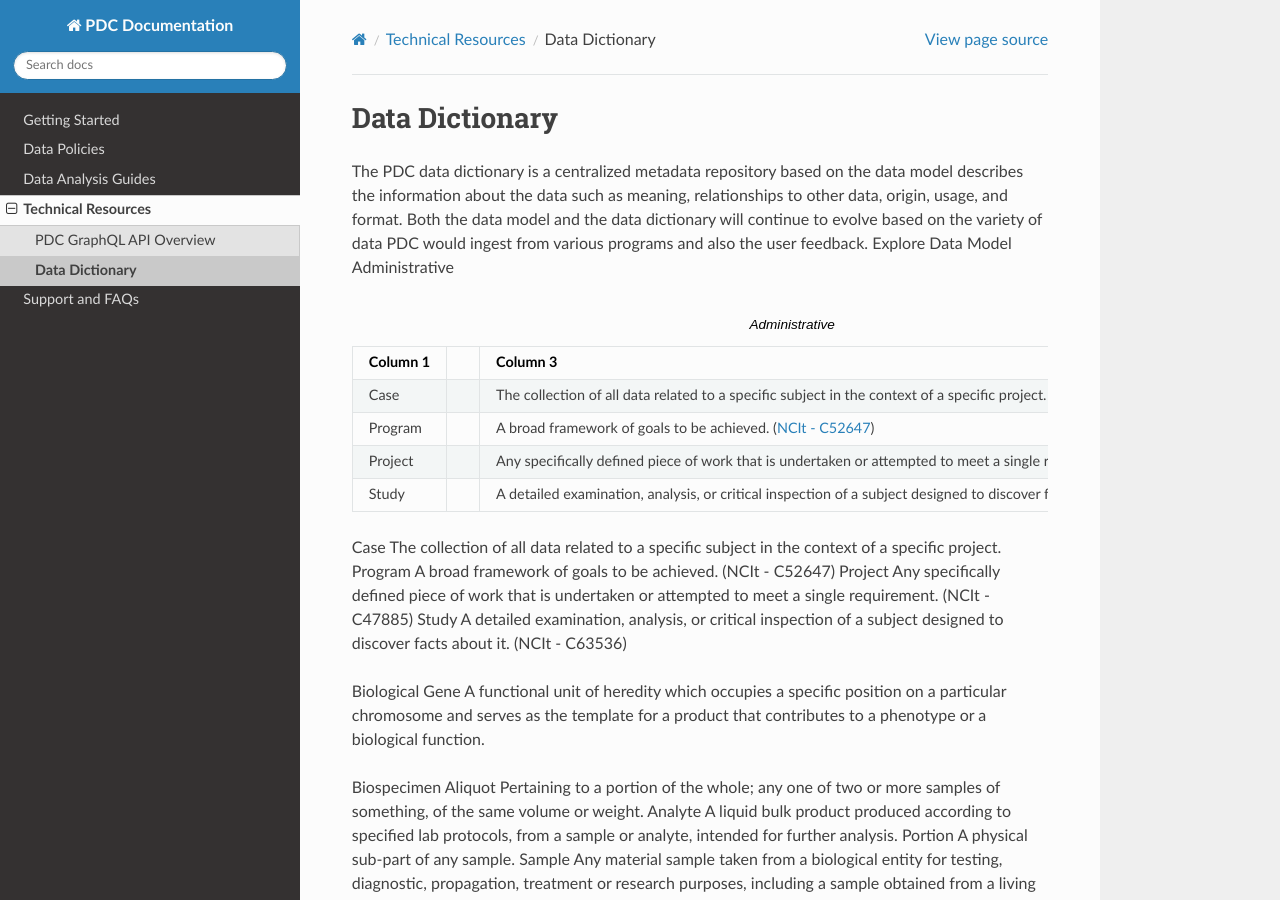
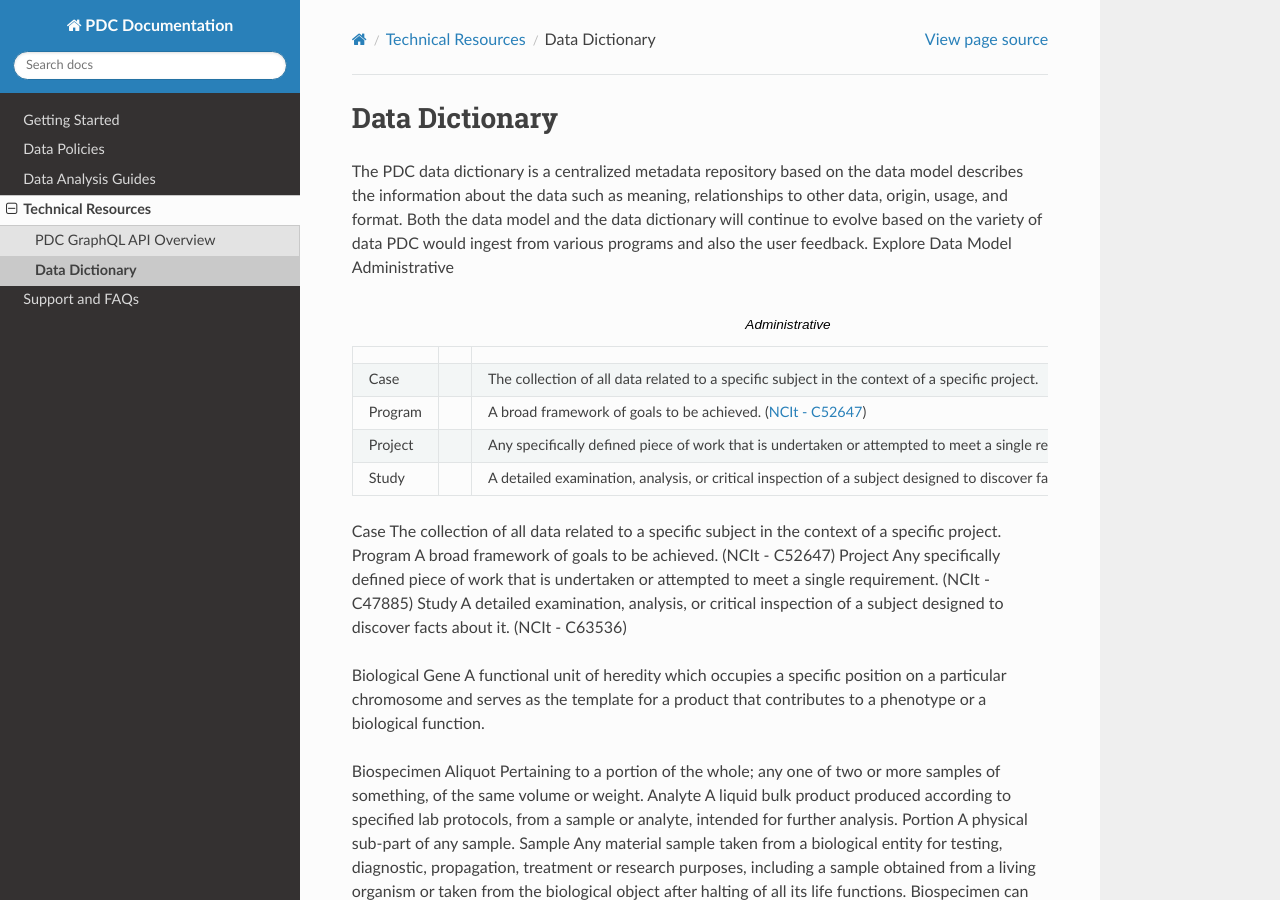
Before and after one commit to dev24665/test-all-rtd, a Sphinx documentation site: the page built from docs/source/tech_resources_data_dictionary.rst, in a window 1280 px wide and 900 px high. Built offline with Sphinx 7.4.7 and the Read the Docs theme 3.1.0, drawn with Linux system fonts in a browser that asks for light colours; pages that are not in the unit, such as notebooks, are missing from menus.

Commit message:
Update tech_resources_data_dictionary.rst

```diff
--- a/docs/source/tech_resources_data_dictionary.rst
+++ b/docs/source/tech_resources_data_dictionary.rst
@@ -8,9 +8,9 @@
    :widths: 25 25 50
    :header-rows: 1
 
-   * - Column 1
+   * -
      -
-     - Column 3
+     -
    * - Case
      -
      - The collection of all data related to a specific subject in the context of a specific project.
```
